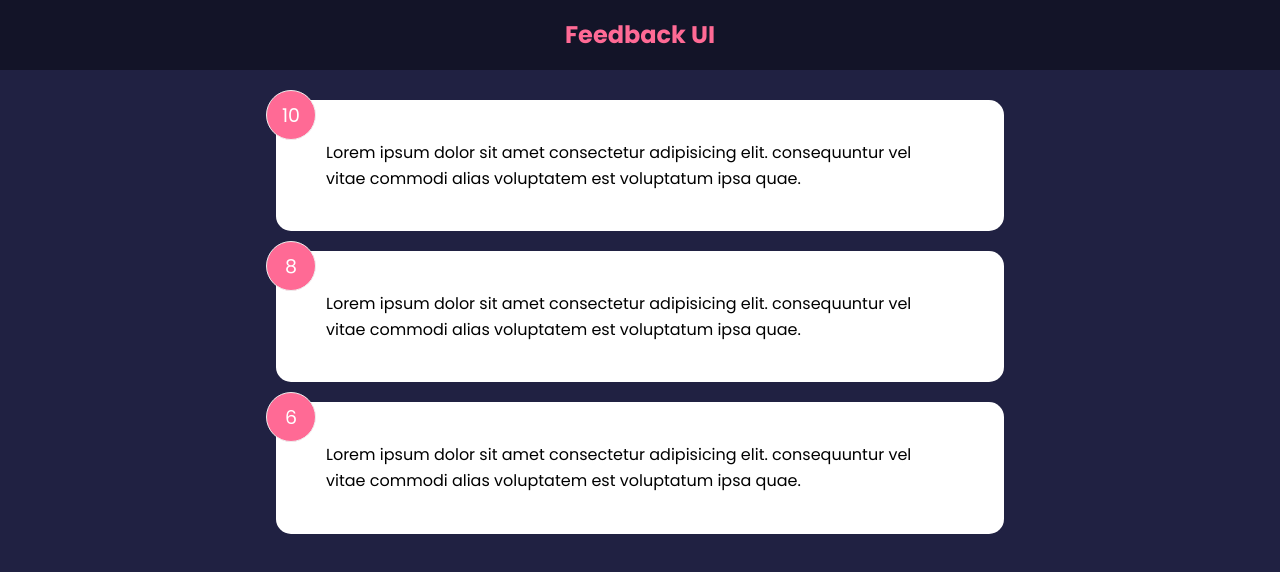
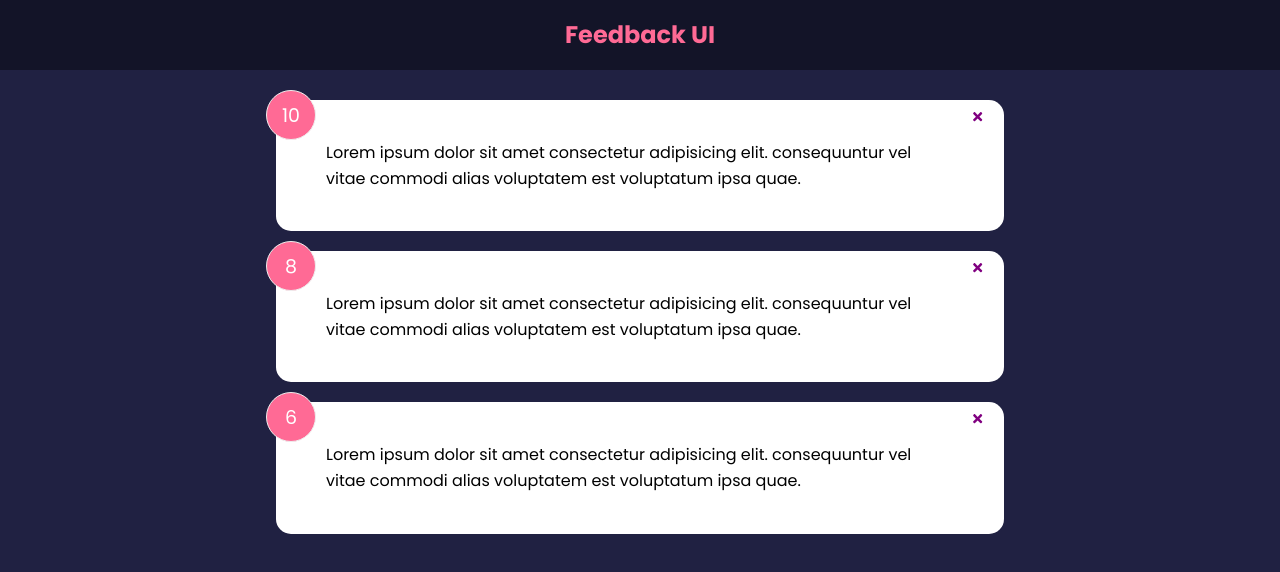
Before and after one commit to mitch-diaz/feedback-app-vite, a React (Vite) app: page / in a window 1280 px wide. Shown: the top 572 px of the page. Built offline with nearby package versions, Linux system fonts and the light colour scheme.

Commit message:
Section 3 - Events and prop drilling lesson

```diff
--- a/package.json
+++ b/package.json
@@ -11,7 +11,8 @@
   },
   "dependencies": {
     "react": "^18.2.0",
-    "react-dom": "^18.2.0"
+    "react-dom": "^18.2.0",
+    "react-icons": "^4.10.1"
   },
   "devDependencies": {
     "@types/react": "^18.0.37",
--- a/src/App.jsx
+++ b/src/App.jsx
@@ -7,11 +7,17 @@
 function App() {
   const [feedback, setFeedback] = useState(FeedbackData);
 
+  const deleteFeedback = (id) => {
+    if (window.confirm('Are you sure you want to delete?')) {
+      setFeedback(feedback.filter((item) => item.id !== id))
+    }
+  }
+
   return (
     <>
       <Header />
       <div className="container">
-        <FeedbackList feedback={feedback} />
+        <FeedbackList feedback={feedback} handleDelete={deleteFeedback} />
       </div>
     </>
   )
--- a/src/components/FeedbackItem.jsx
+++ b/src/components/FeedbackItem.jsx
@@ -1,11 +1,16 @@
+import {FaTimes} from 'react-icons/fa';
 import Card from "./shared/Card";
 import PropTypes from 'prop-types';
 
-function FeedbackItem({item}) {
+function FeedbackItem({ item, handleDelete }) {
+
 
   return (
     <Card >
         <div className="num-display">{item.rating}</div>
+        <button onClick={() => handleDelete(item.id)} className="close">
+          <FaTimes color='purple' />
+        </button>
         <div className="text-display">{item.text}</div>
     </Card>
   )
--- a/src/components/FeedbackList.jsx
+++ b/src/components/FeedbackList.jsx
@@ -1,7 +1,7 @@
 import FeedbackItem from "./FeedbackItem";
 import PropTypes from 'prop-types';
 
-function FeedbackList({ feedback }) {
+function FeedbackList({ feedback, handleDelete }) {
     if (!feedback || feedback.length === 0) {
         return <p>No Feedback Yet</p>
     }
@@ -9,7 +9,11 @@
     return (
         <div className="feedback-list">
             {feedback.map((item) => (
-                <FeedbackItem key={item.id} item={item} />
+                <FeedbackItem
+                    key={item.id}
+                    item={item}
+                    handleDelete={handleDelete}
+                />
             ))}
         </div>
     )
--- a/src/data/FeedbackData.js
+++ b/src/data/FeedbackData.js
@@ -10,7 +10,7 @@
         "text": "Lorem ipsum dolor sit amet consectetur adipisicing elit. consequuntur vel vitae commodi alias voluptatem est voluptatum ipsa quae."
     },
     {
-        "id": 4,
+        "id": 3,
         "rating": 6,
         "text": "Lorem ipsum dolor sit amet consectetur adipisicing elit. consequuntur vel vitae commodi alias voluptatem est voluptatum ipsa quae.",
     }
```
Also changed, not shown: 1 other file (tests, documents, lock files or other folders).
